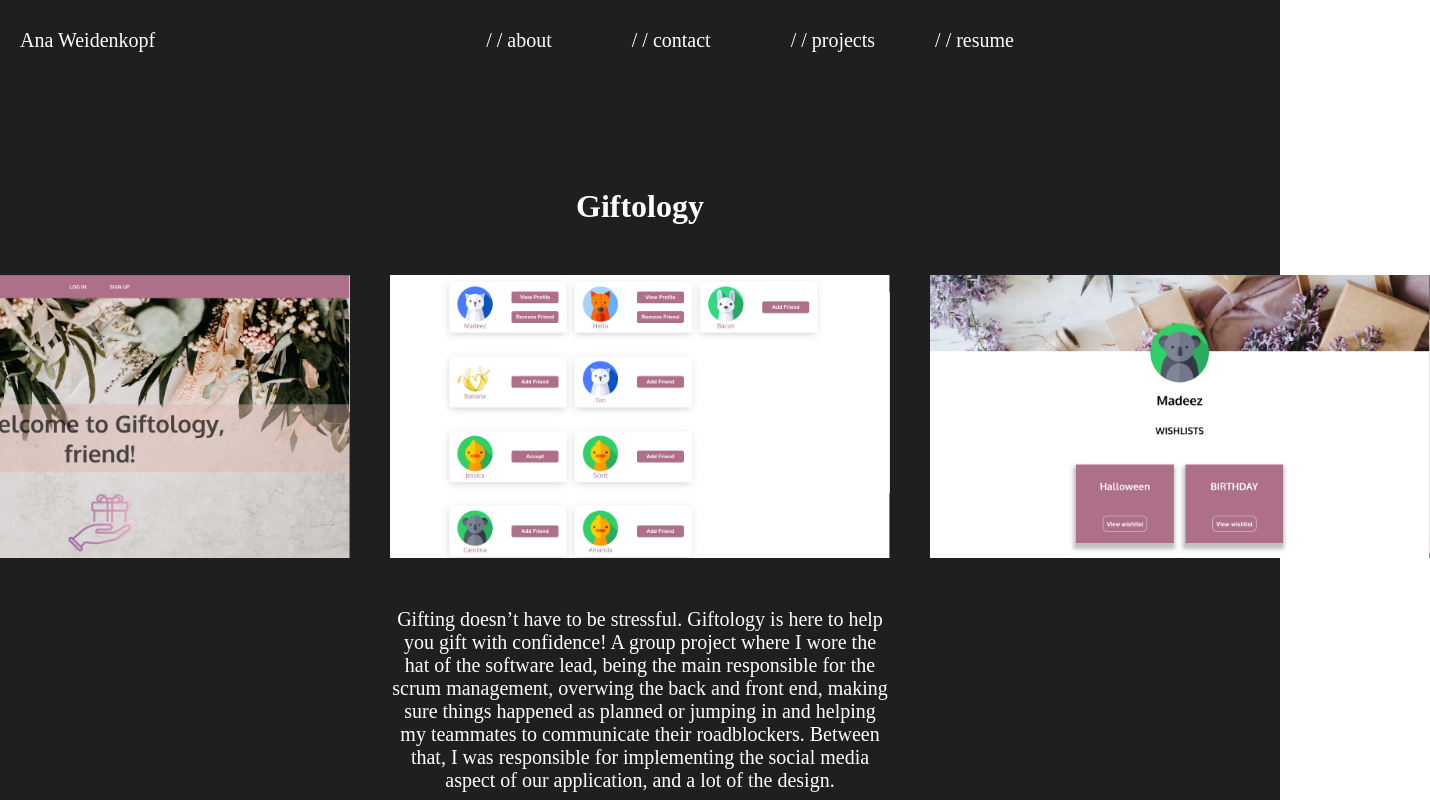
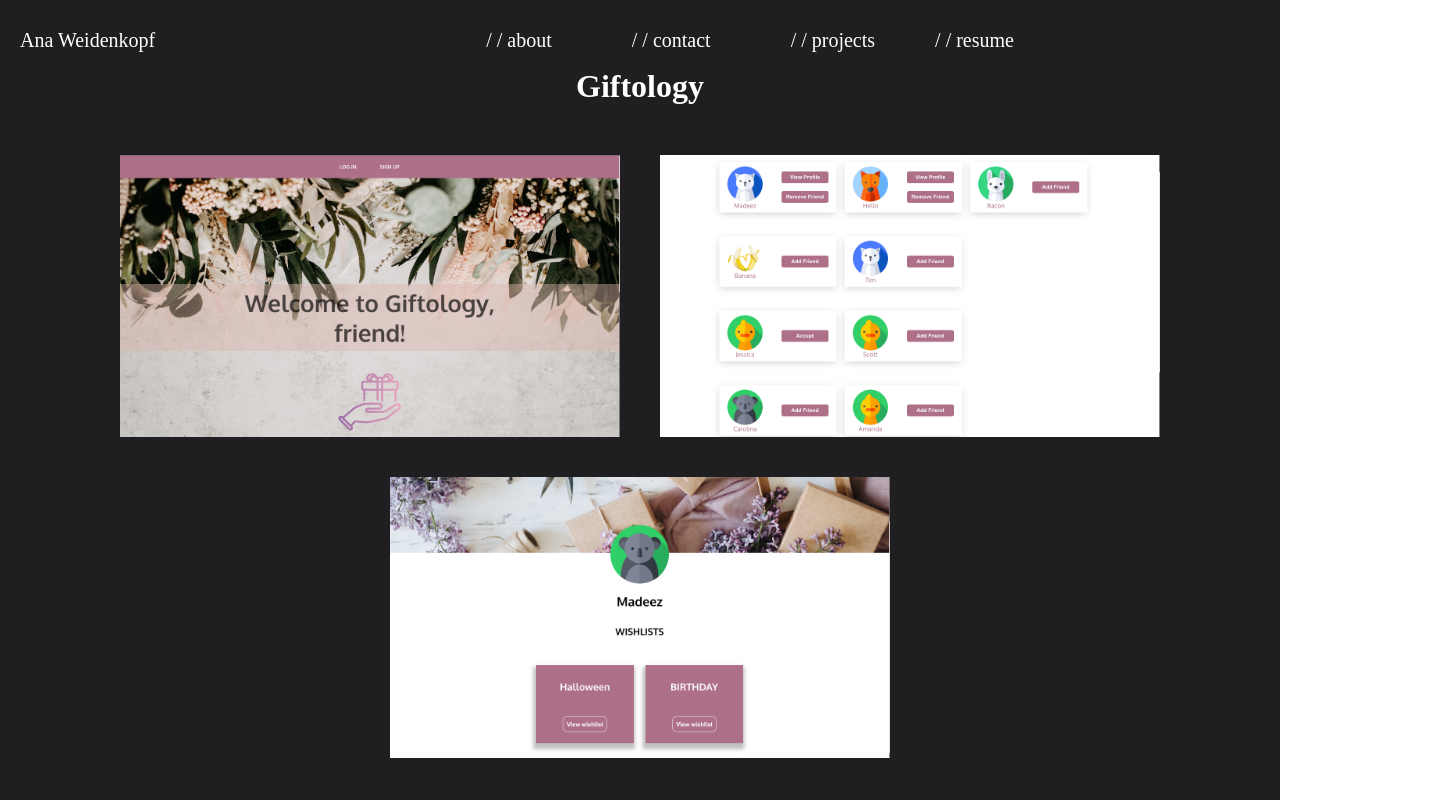
Before and after one commit to AWeidenkopf/portfolio-react, a React (Create React App) app: page /projects/giftology in a window 1280 px wide. Shown: the top 800 px of the page, 1430 px wide, since content can reach past the window. Built offline with nearby package versions, Linux system fonts and the light colour scheme.

Commit message:
add mobile design to project detail page

```diff
--- a/src/Pages/Projects/ProjectDetails.module.css
+++ b/src/Pages/Projects/ProjectDetails.module.css
@@ -1,7 +1,7 @@
 .projectpage {
   background-color: rgb(31, 31, 33);
   padding-top: 80px;
-  height: 950px;
+  height: 100%;
   display: flex;
   flex-direction: column;
   align-items: center;
@@ -10,23 +10,25 @@
 }
 
 .projectpage h1 {
-  margin-top: -50px;
+  margin-top: 0px;
   margin-bottom: 50px;
   color: white;
 }
 
 .projectpage img {
-  width: 500px;
+  width: 350px;
 }
 
 .projectpage p {
-  margin:50px 0;
+  margin: 50px 0;
   font-size: 20px;
-  width: 500px;
+  width: 350px;
 }
 
-.imageContainer{
+.imageContainer {
   display: flex;
+  justify-content: center;
+  flex-wrap: wrap;
   gap: 40px;
 }
 
@@ -35,9 +37,40 @@
   border: 1px solid white;
   border-radius: 5px;
   height: 30px;
+  margin-bottom: 30px;
 }
 
-.projectpage button:hover{
+.projectpage button:hover {
   cursor: pointer;
   font-weight: bold;
 }
+
+@media (min-width: 990px) {
+
+  .projectpage h1 {
+    margin-top: 60px;
+  }
+
+  .projectpage img {
+    width: 500px;
+  }
+
+  .projectpage p {
+    width: 500px;
+  }
+
+  /* .projectpage button {
+    margin-bottom: 0;
+  } */
+
+  .imageContainer {
+    display: flex;
+  }
+
+}
+
+@media (min-width: 1024px) {
+    .projectpage {
+    height: 950px;
+  }
+}
```
